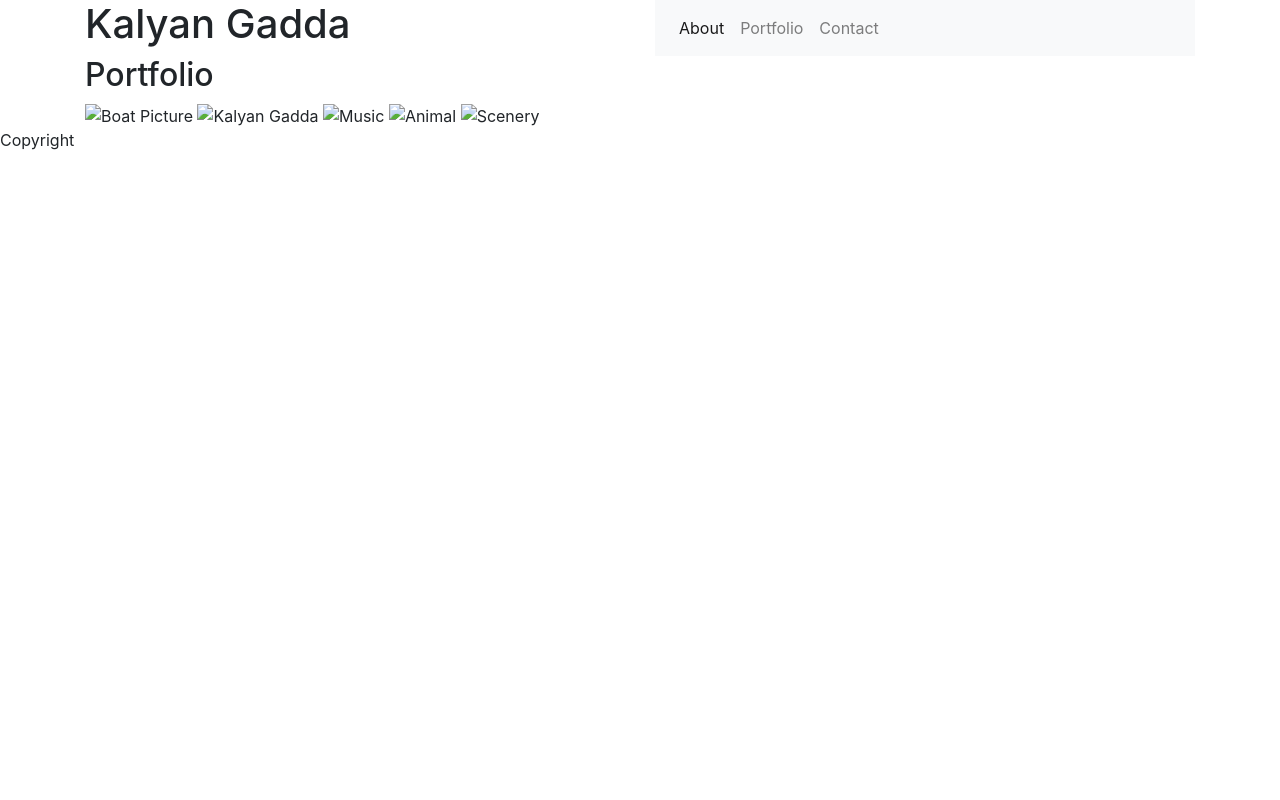
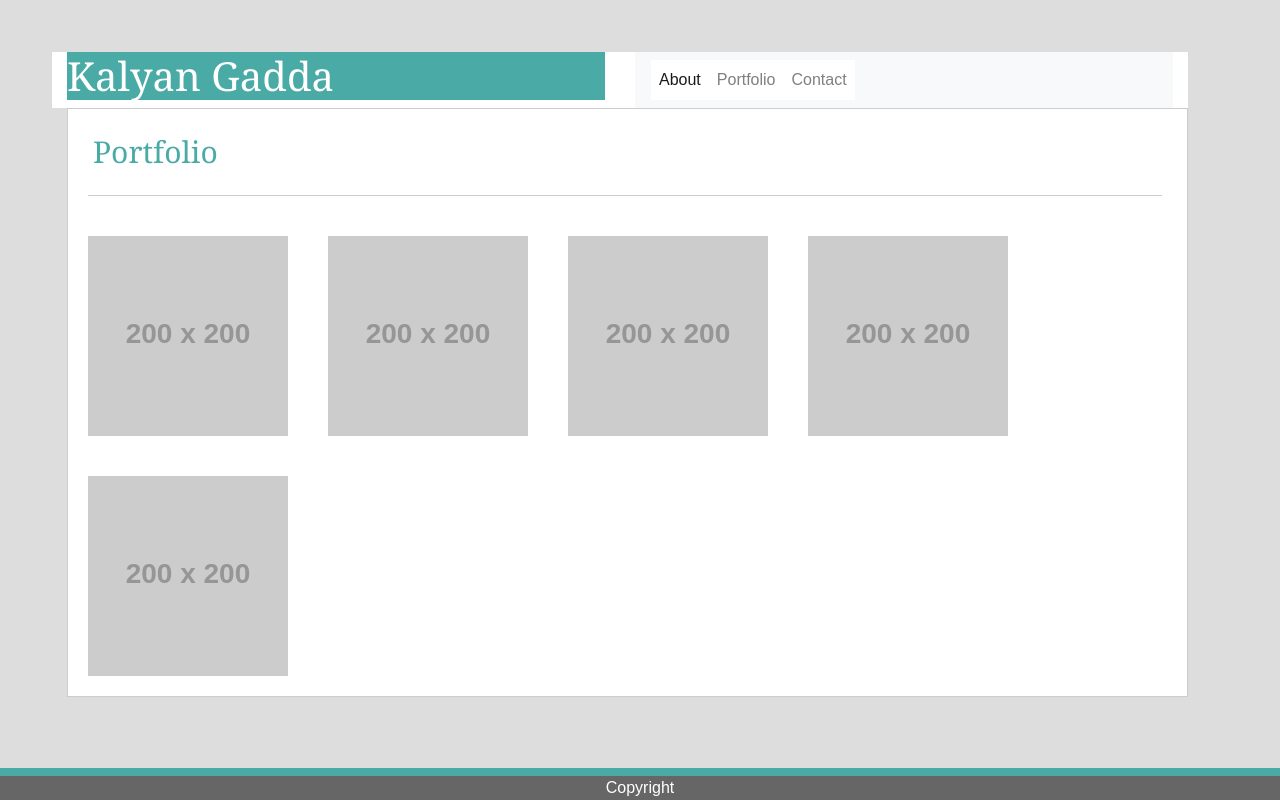
Before and after one commit to kalchuck/Bootstrap-Portfolio, a plain HTML site: page portfolio.html in a window 1280 px wide. Drawn offline with nearby package versions, Linux system fonts and the light colour scheme; placeholder pictures from the web are drawn by us.

Commit message:
updated image

```diff
--- a/portfolio.html
+++ b/portfolio.html
@@ -5,7 +5,7 @@
     <meta charset="UTF-8">
     <title>CSS Stylesheets with bootstrap</title>
     <link rel="stylesheet" href="https://stackpath.bootstrapcdn.com/bootstrap/4.3.1/css/bootstrap.min.css" integrity="sha384-ggOyR0iXCbMQv3Xipma34MD+dH/1fQ784/j6cY/iJTQUOhcWr7x9JvoRxT2MZw1T" crossorigin="anonymous">
-    <link rel="stylesheet" type="text/css" href="styl.css">
+    <link rel="stylesheet" type="text/css" href="style.css">
 </head>
 
 <body>
@@ -37,16 +37,16 @@
         </div>
 
         <div class="row">
-        <div class="col-md-10">
+        <div class="col-md-12">
             <div class="gallery">
                 <h2>Portfolio</h2>
                 <div class="hline">
                 </div>
-            <img class="gallery1" src="../Basic-Portfolio/assets/images/Boat.JPG" alt="Boat Picture" width="200" height="200">
-            <img class="gallery2" src="../Basic-Portfolio/assets/images/Kalyan DP.jpg" alt="Kalyan Gadda" width="200" height="200">
-            <img class="gallery3" src="../Basic-Portfolio/assets/images/Led zepplin.jpg" alt="Music" width="200" height="200">
-            <img class="gallery4" src="../Basic-Portfolio/assets/images/Panda.JPG" alt="Animal" width="200" height="200">
-            <img class="gallery5" src="../Basic-Portfolio/assets/images/Boat.JPG" alt="Scenery" width="200" height="200">
+            <img class="gallery1" src="http://placehold.jp/200x200.png" alt="Boat Picture" width="200" height="200">
+            <img class="gallery2" src="http://placehold.jp/200x200.png" alt="Kalyan Gadda" width="200" height="200">
+            <img class="gallery3" src="http://placehold.jp/200x200.png" alt="Music" width="200" height="200">
+            <img class="gallery4" src="http://placehold.jp/200x200.png" alt="Animal" width="200" height="200">
+            <img class="gallery5" src="http://placehold.jp/200x200.png" alt="Scenery" width="200" height="200">
             </div>
         </div>
         </div>
--- a/style.css
+++ b/style.css
@@ -24,6 +24,8 @@ body {
 h1 {
     font-family: 'Georgia', 'Times', 'Times New Roman', 'serif';
     color: #ffffff;
+    background-color: #4aaaa5;
+
 }
 
 h2 {
@@ -53,13 +55,13 @@ header {
     margin: 30px;
 }
 
-nav {
+.navbarNav {
     float:right;
     margin: 20px;
-    margin-top: -50px;
-    margin-right: 50px;
+    margin-right: -20px;
     font-family: 'Arial', 'Helvetica Neue', 'Helvetica', 'sans-serif';
-    color: #666666
+    color: #666666;
+    text-align: center;
 }
 
 footer {
@@ -96,6 +98,8 @@ button {
     padding: 10px;
 }
 
+
+
 .gallery {
   margin: 20 px;
   border: 1px solid #ccc;
@@ -122,3 +126,8 @@ button {
   a:active {
     background-color: hotpink;
   }
+
+
+ #dropdown-menu {
+     height: 200px;
+ }
```
Also changed, not shown: contact.html (+5 -9 lines), index.html (+3 -3 lines).
